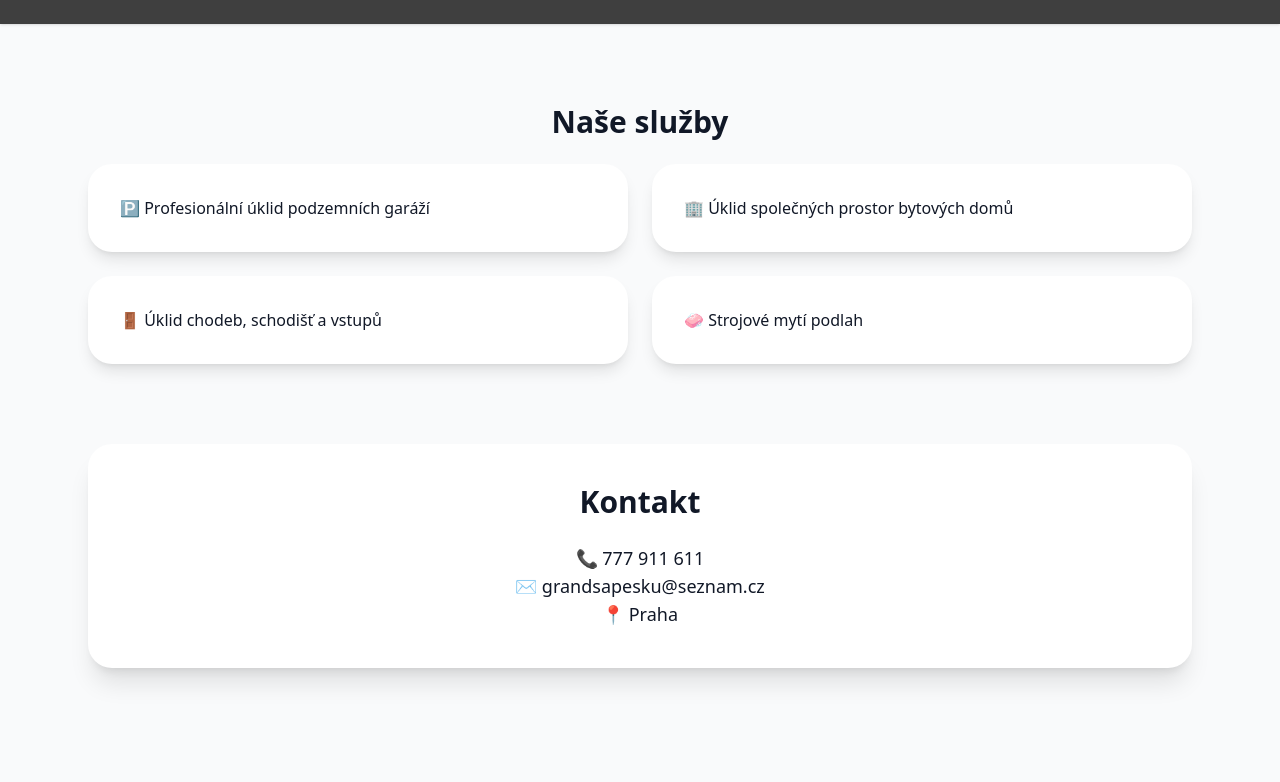
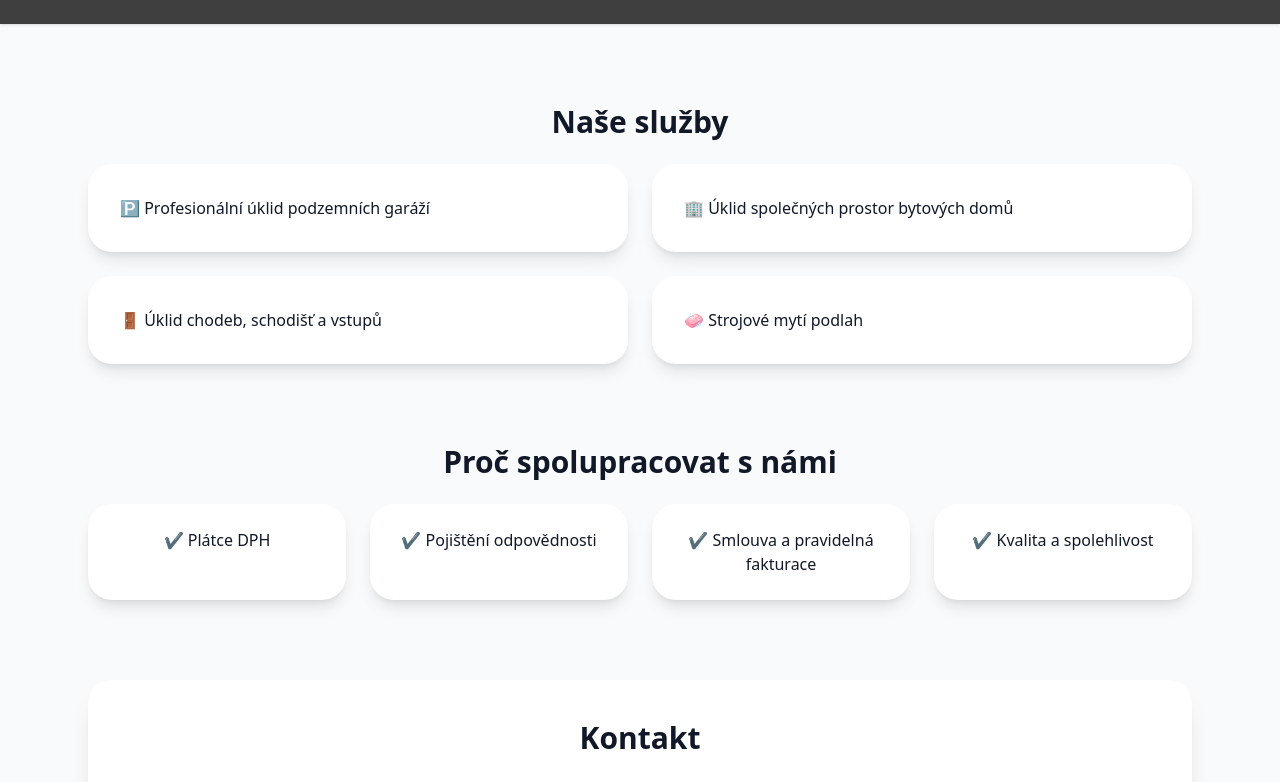
Before and after one commit to Grandsapesku/grandsapesku, a Next.js app: page / in a window 1280 px wide. Shown: the part 408-1190 px from the top of the page. Built offline with nearby package versions, Linux system fonts and the light colour scheme; grey boxes are pictures that could not be loaded.

Commit message:
Update GrandSapeskuWebsite.jsx

```diff
--- a/components/GrandSapeskuWebsite.jsx
+++ b/components/GrandSapeskuWebsite.jsx
@@ -48,7 +48,27 @@ export default function GrandSapeskuWebsite() {
             </li>
           </ul>
         </section>
+{/* PROC SPOLUPRACOVAT */}
+        <section className="grid gap-6">
+          <h2 className="text-3xl font-bold text-center">
+            Proč spolupracovat s námi
+          </h2>
 
+          <ul className="grid md:grid-cols-4 gap-6">
+            <li className="bg-white p-6 rounded-3xl shadow-lg text-center">
+              ✔️ Plátce DPH
+            </li>
+            <li className="bg-white p-6 rounded-3xl shadow-lg text-center">
+              ✔️ Pojištění odpovědnosti
+            </li>
+            <li className="bg-white p-6 rounded-3xl shadow-lg text-center">
+              ✔️ Smlouva a pravidelná fakturace
+            </li>
+            <li className="bg-white p-6 rounded-3xl shadow-lg text-center">
+              ✔️ Kvalita a spolehlivost
+            </li>
+          </ul>
+        </section>
         {/* KONTAKT */}
         <section className="bg-white p-10 rounded-3xl shadow-xl text-center">
           <h2 className="text-3xl font-bold mb-6">Kontakt</h2>
```
